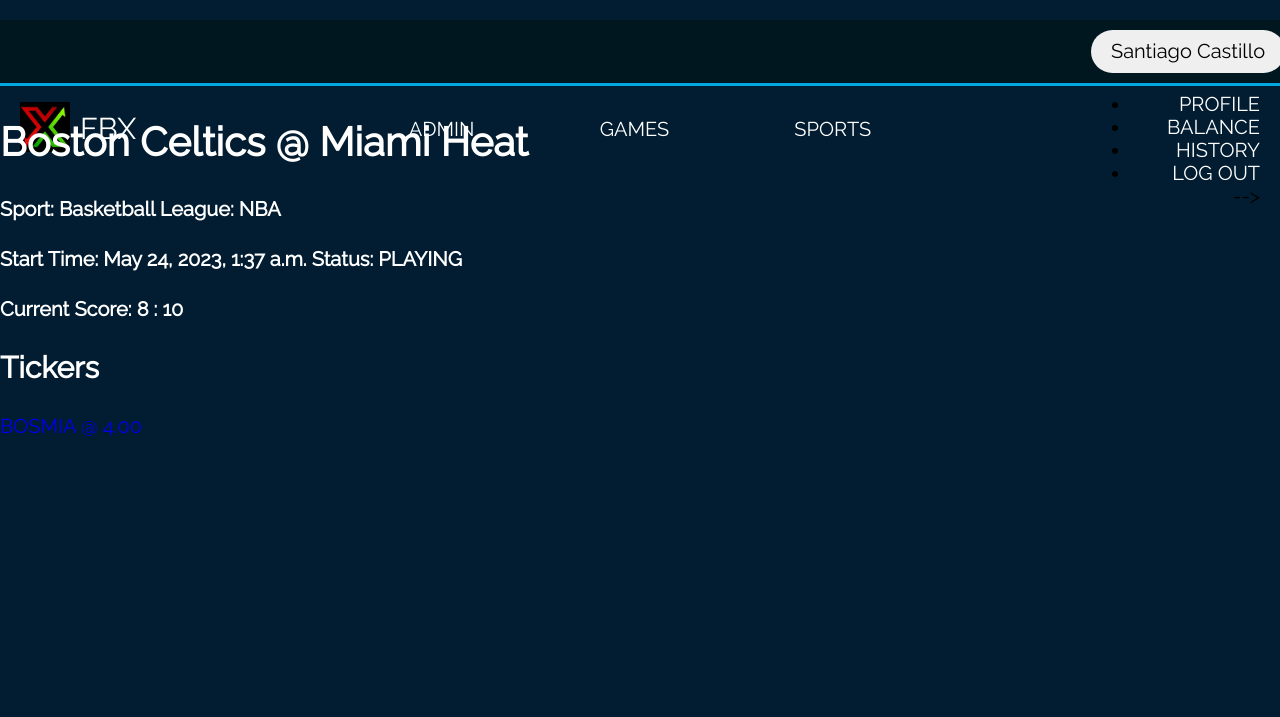
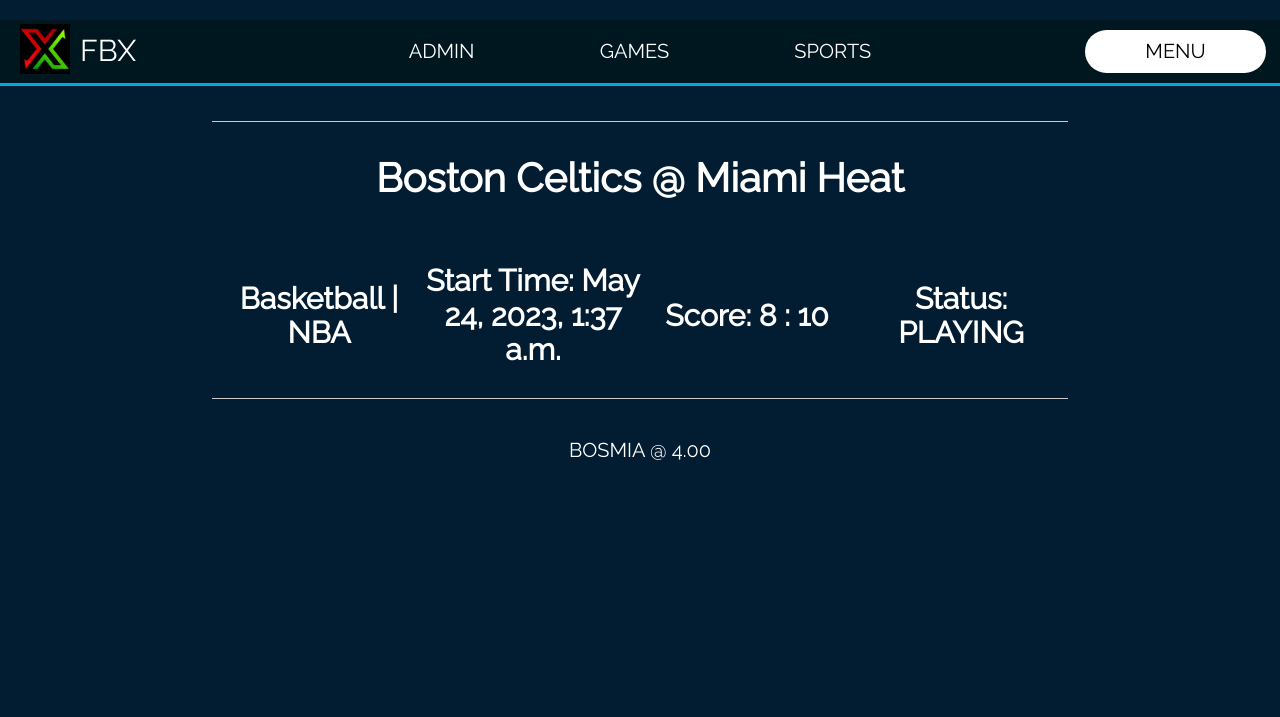
Before and after one commit to SCastilloP14/FairBetX, a Django app: page /exchange/games/1/ in a window 1280 px wide. Shown: the top 717 px of the page. Run offline with Django 4.2, Linux system fonts and the light colour scheme; a user stored in the database is signed in; data comes from the database, SQL or seed files in the repository; both versions use the stored data as it was after the commit.

Commit message:
Navigation bar fix when logged in

```diff
--- a/static/styles_2.css
+++ b/static/styles_2.css
@@ -251,8 +251,8 @@ select li {
 }
 
 .nav--table {
-    border-bottom: 2px solid var(--color-border);
-    margin-bottom: 10rem;
+  border-bottom: 1px solid var(--color-border);
+  margin-bottom: 10rem;
 }
 
 /* .nav:hover{
@@ -673,12 +673,58 @@ d--1x4 table {
   margin: 0;
 }
 
-
 .user-table {
   color: var(--color-font-light);
   margin-bottom: 4rem;
 }
 
 .user-table__unauthorized {
-  padding-bottom:300px; text-align:center;
+  padding-bottom: 300px;
+  text-align: center;
 }
+
+
+.game-detail__tickers,
+.game-detail__tickers a {
+  margin-top:2rem;
+  color:var(--color-font-light);
+  padding-top:2rem;
+}
+
+
+
+.dropdown {
+  position:relative;
+  display: inline-block;
+}
+.dropdown-content {
+  margin-left:22%;
+  display: none;
+  position: absolute;
+  background-color: #f1f1f1;
+  min-width: 160px;
+  box-shadow: 0px 8px 16px 0px rgba(0,0,0,0.2);
+  z-index: 1;
+  max-width: 180px;
+  text-align: center;
+  border-radius: var(--border-radius-soft);
+}
+
+.dropdown-content a {
+  color: black;
+  padding: 0.5rem 1rem;
+  display: block;
+  border-radius: var(--border-radius-soft);
+  background-color: var(--color-btn-secondary);
+
+}
+
+.dropdown-content a:hover {
+  background-color:var(--color-btn-primary);
+color:var(--color-font-light)}
+
+/* Show the dropdown menu on hover */
+.dropdown:hover .dropdown-content {display: block;}
+
+/* Change the background color of the dropdown button when the dropdown content is shown */
+.dropdown:hover .dropbtn {background-color: #3e8e41;}
--- a/templates/exchange_app/base.html
+++ b/templates/exchange_app/base.html
@@ -52,8 +52,9 @@
 
         {% if user.is_authenticated %}
 
-        <div class="nav--btn">
-            <button class="btn--copy" type="button" data-bs-toggle="dropdown" aria-expanded="false">
+          <div class="dropdown">
+            <button class="btn btn--secondary btn--stretched">Menu</button>
+              <!-- <button class="dropdown" type="button" data-bs-toggle="dropdown" aria-expanded="false">
                   {{ user.first_name }} {{ user.last_name }}
               </button>
               <ul class="">
@@ -61,13 +62,13 @@
                   <li><a class="" style="color:white" href="#">Balance</a></li>
                   <li><a class="" style="color:white" href="#">History</a></li>
                   <li><a class="" style="color:white" href="{% url "user_logout" %}">Log Out</a></li> -->
-            </ul>
-
-            <!-- <select class="btn--copy btn--secondary" name="dropdown" id=""  >
-              <ul>
-                <li>History</li>
-              </ul>
-            </select> -->
+              <!-- </ul>  -->
+              <div class="dropdown-content">
+                <a href="{% url 'user_detail' pk=user.id %}">Profile</a>
+                <a href="#">Balance</a>
+                <a href="#">History</a>
+                <a href="{% url "user_logout" %}">Log Out</a>
+              </div>
           </div>
 
         {% else %}
--- a/templates/exchange_app/game_detail.html
+++ b/templates/exchange_app/game_detail.html
@@ -1,21 +1,32 @@
+<!DOCTYPE html>
 {% extends "exchange_app/base.html" %}
 
 {% block body_block %}
-<div class="container" style="color:white">
-    <div class="row mt-2 mb-2 bg-dark border-top border-bottom border-warning">
-        <div class="col m-2">
-            <h2 class="text-start text-warning">{{game_detail.away_team.name}} @ {{game_detail.home_team.name}}</h2>
-            <h4 class="text-start">Sport: {{game_detail.sport}} League: {{game_detail.league}}</h4>
-            <h4 class="text-start">Start Time: {{game_detail.start_time}} Status: {{game_detail.status}}</h4>
-            <h4 class="text-start">Current Score: {{game_detail.away_team_score}} : {{game_detail.home_team_score}} </h4>
-            </h4>
+<div class="grid grid--1x3">
+<div class="empty"></div>
+<div class="banner ticker ticker__detail">
+    <div class="ticker-info-game-stat">
+          <h2 class="ticker__team">{{game_detail.away_team.name}} @ {{game_detail.home_team.name}}</h2>
+          <!-- Middle Section that includes that ticker, status, score and volume -->
+          <div class="grid grid--1x4">
+            <h3 class="ticker__team">{{game_detail.sport}} | {{game_detail.league}}</h3>
+            <h3 class="ticker__team">Start Time: {{game_detail.start_time}}</h3>
+            <h3 class="ticker__team">Score: {{game_detail.away_team_score}} : {{game_detail.home_team_score}}</h3>
+            <h3 class="ticker__team">Status: {{game_detail.status}}</h3>
+          </div>
         </div>
-    </div>
 
-    <h3>Tickers</h3>
+    <div class="game-detail__tickers">
+
+
+
         {% for ticker in game_detail.tickers.all %}
             <a href="{% url 'exchange_app:ticker_detail' pk=ticker.pk %}">{{ticker.ticker_id}} @ {{ticker.last_price}}</a>
         {% endfor %}
 
     {% comment %} <p><a class="btn" href="{% url 'exchane_app:game_list' pk=school_detail.pk %}">Update</a></p> {% endcomment %}
-{% endblock %}
+    </div>
+<div class="empty"></div>
+
+</div>
+    {% endblock %}
```
Also changed, not shown: templates/exchange_app/game_detail_old.html (renamed from templates/exchange_app/game_detail_playground.html, +4 -9 lines), templates/exchange_app/game_list.html (+12 -12 lines), db.sqlite3. Lines whose indentation alone changed are shown as unchanged.
